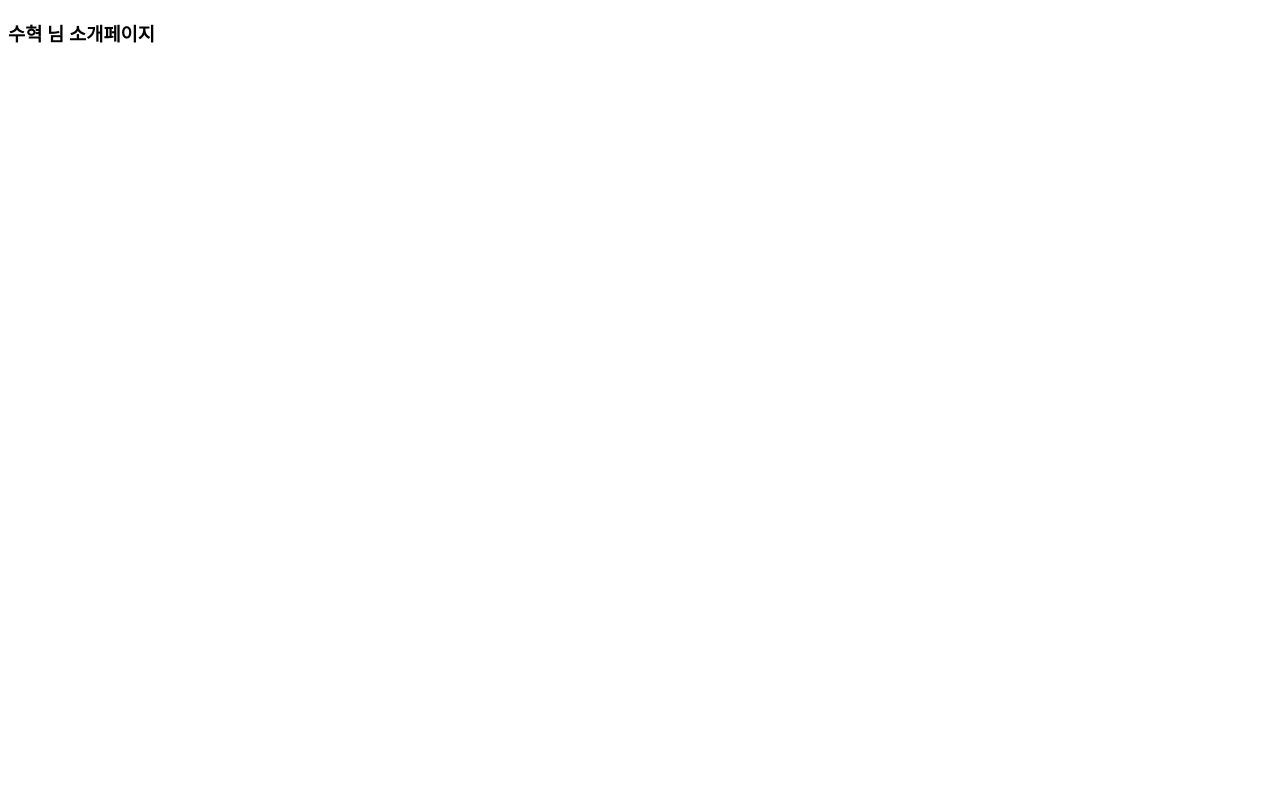
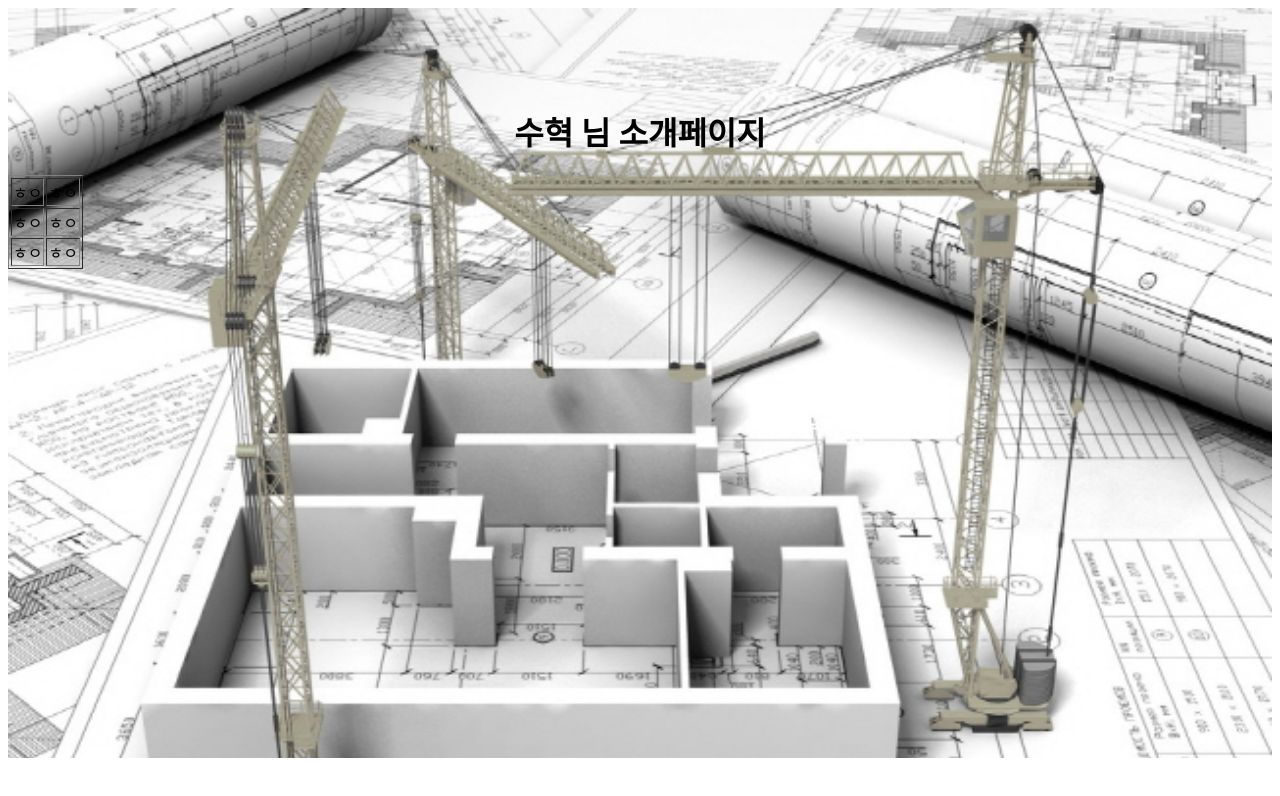
Before and after one commit to Jihoonnnn/kuesg2, a plain HTML site: page personal/ysh/index.html in a window 1280 px wide. Drawn offline with Linux system fonts and the light colour scheme.

Commit message:
ysh update

```diff
--- a/personal/ysh/index.html
+++ b/personal/ysh/index.html
@@ -5,8 +5,44 @@
     <meta http-equiv="X-UA-Compatible" content="IE=edge">
     <meta name="viewport" content="width=device-width, initial-scale=1.0">
     <title>수혁 님 소개페이지</title>
+    <style>
+        #main {
+            display: inline-block;
+            width: 100%;
+            height: 750px;
+            background-image: url(./img/background.jpg);
+            background-size: cover;
+            text-align: center;
+        }
+
+        #main h1 {
+            margin-top: 100px;
+        }
+
+        table, tr, td {
+            text-align: center;
+        }
+    </style>
 </head>
 <body>
-    <h3>수혁 님 소개페이지</h3>
+
+    <div id="main">
+        <h1>수혁 님 소개페이지</h1>
+
+        <table border="1px solid black">
+            <tr>
+                <td>ㅎㅇ</td>
+                <td>ㅎㅇ</td>
+            </tr>
+            <tr>
+                <td>ㅎㅇ</td>
+                <td>ㅎㅇ</td>
+            </tr>
+            <tr>
+                <td>ㅎㅇ</td>
+                <td>ㅎㅇ</td>
+            </tr>
+        </table>
+    </div>
 </body>
 </html>
```
Also changed, not shown: personal/ysh/img/background.jpg (added).
